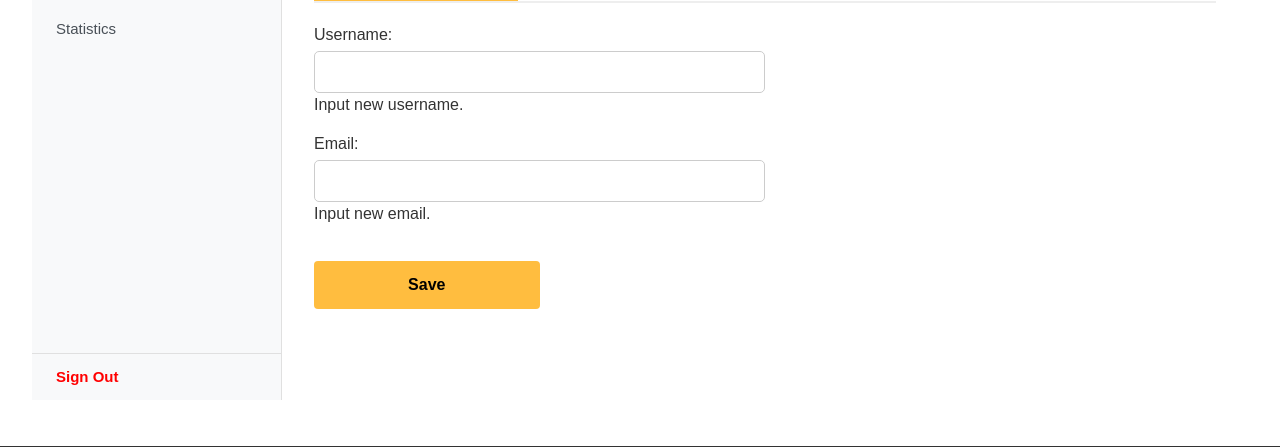
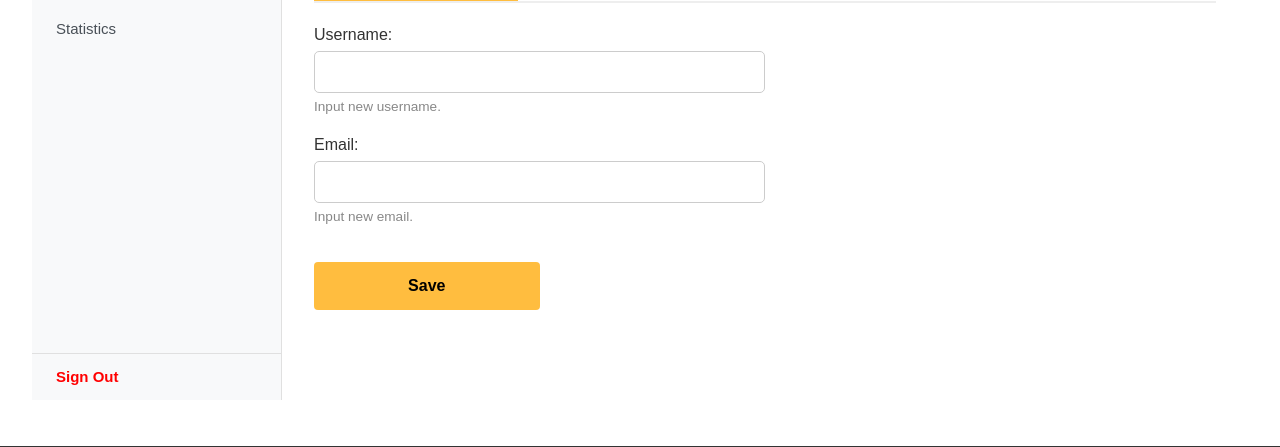
Before and after one commit to moevm/nosql1h25-review, a Django app: page /profile/account/ in a window 1280 px wide. Shown: the part 270-717 px from the top of the page. Run offline with Django 3.2, Linux system fonts and the light colour scheme.

Commit message:
add necessary import & fix account.html template

```diff
--- a/src/backend/rotten_scores/templates/includes/header.html
+++ b/src/backend/rotten_scores/templates/includes/header.html
@@ -31,8 +31,8 @@
                      style="width: 32px; height: 32px; border-radius: 50%;">
                 <div class="user-dropdown"
                      style="display: none; position: absolute; right: 0; top: 100%; background-color: #1a1a1a; border-radius: 4px; width: 150px; box-shadow: 0 2px 8px rgba(0,0,0,0.3); z-index: 100; margin-top: 5px;">
-                    <div style="padding: 10px; border-bottom: 1px solid #333; text-align: center; font-weight: bold;">{{
-                        user.username }}
+                    <div style="padding: 10px; border-bottom: 1px solid #333; text-align: center; font-weight: bold;">
+                        {{ user.username }}
                     </div>
                     <a href="{% url 'profile:my_rating_and_reviews' %}"
                        style="display: block; padding: 10px; color: white; text-decoration: none;">Profile</a>
--- a/src/backend/rotten_scores/templates/profile/sections/account.html
+++ b/src/backend/rotten_scores/templates/profile/sections/account.html
@@ -23,7 +23,7 @@
           {{ field.label_tag }}
           {{ field.errors }}
           {{ field }}
-          {{ field.help_text }}
+            <small class="helptext">{{ field.help_text }}</small>
         </div>
       {% endfor %}
 
@@ -44,7 +44,7 @@
           {{ field.label_tag }}
           {{ field.errors }}
           {{ field }}
-          {{ field.help_text }}
+            <small class="helptext">{{ field.help_text }}</small>
         </div>
       {% endfor %}
 
@@ -82,6 +82,12 @@
   .tab-content {
     transition: all 0.3s;
   }
+
+  .helptext {
+    font-size: 0.85rem;
+    color: #888;
+    margin-top: 4px;
+  }
 </style>
 
 <script>
--- a/src/backend/rotten_scores/user_profile/views.py
+++ b/src/backend/rotten_scores/user_profile/views.py
@@ -5,7 +5,7 @@ from django.conf import settings
 from django.utils.dateparse import parse_date
 from django.contrib import messages
 
-from bson import datetime as bson_datetime
+from bson import datetime as bson_datetime, ObjectId
 from datetime import datetime as py_datetime
 
 from pymongo import MongoClient
```
